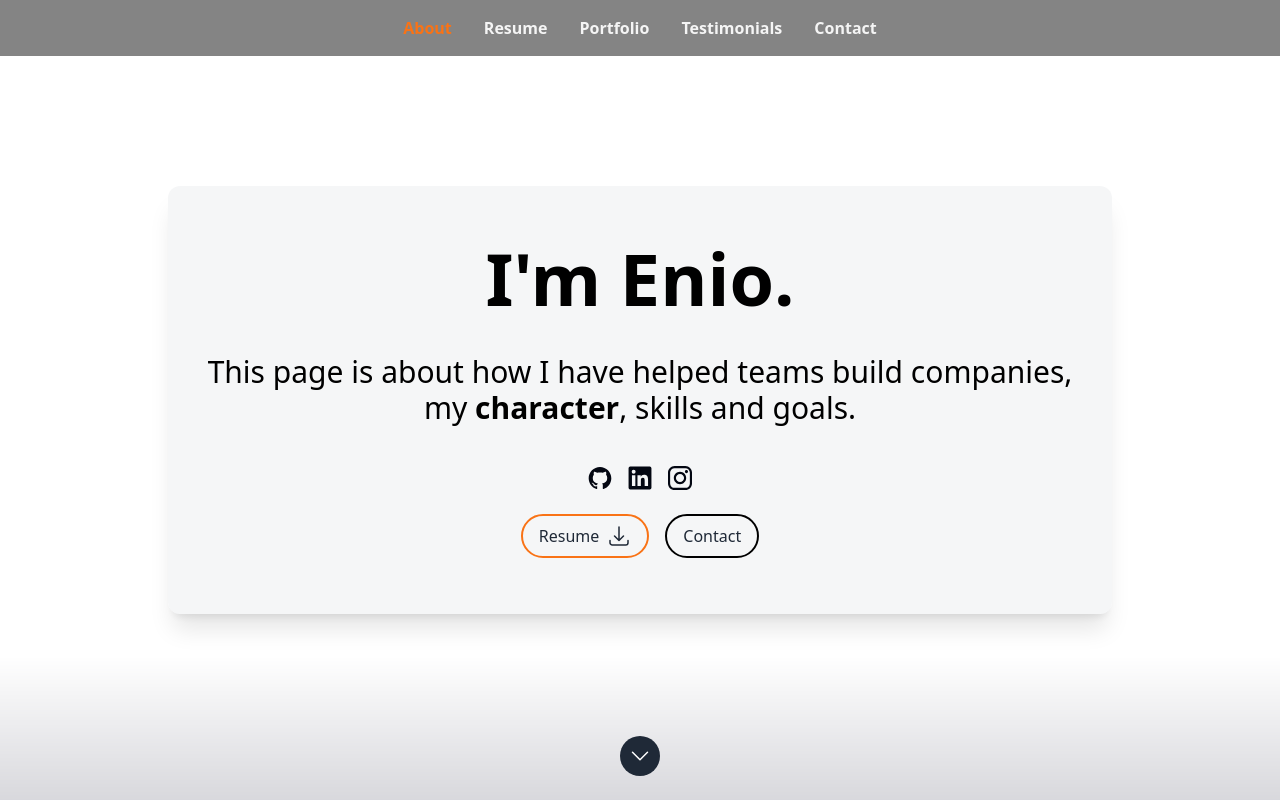
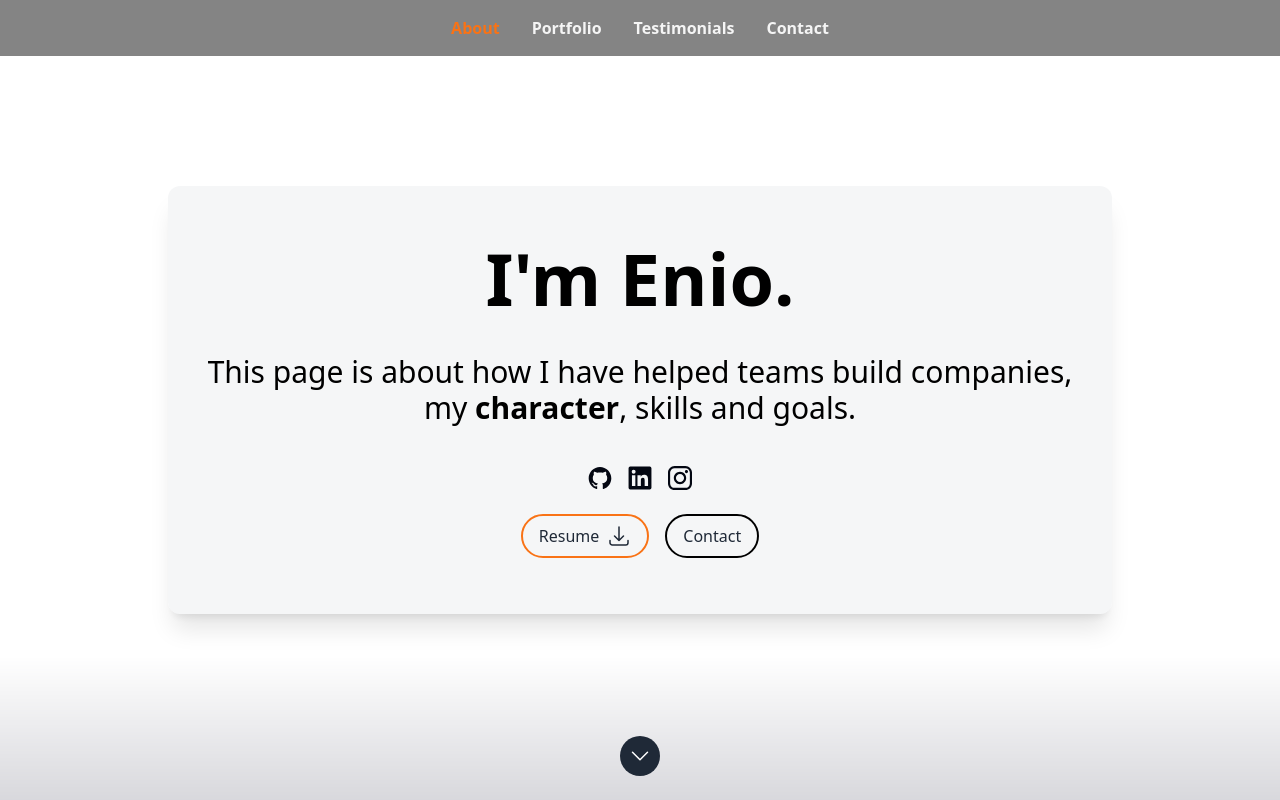
Before and after one commit to borgesenioc/react-resume-enio, a Next.js app: page / in a window 1280 px wide. Shown: the top 800 px of the page. Built offline with nearby package versions, Linux system fonts and the light colour scheme.

Commit message:
Update the header items

```diff
--- a/src/components/Sections/Header.tsx
+++ b/src/components/Sections/Header.tsx
@@ -12,7 +12,7 @@ export const headerID = 'headerNav';
 const Header: FC = memo(() => {
   const [currentSection, setCurrentSection] = useState<SectionId | null>(null);
   const navSections = useMemo(
-    () => [SectionId.About, SectionId.Resume, SectionId.Portfolio, SectionId.Testimonials, SectionId.Contact],
+    () => [SectionId.About, SectionId.Portfolio, SectionId.Testimonials, SectionId.Contact],
     [],
   );
 
--- a/src/data/data.tsx
+++ b/src/data/data.tsx
@@ -44,7 +44,6 @@ export const SectionId = {
   About: 'about',
   Contact: 'contact',
   Portfolio: 'portfolio',
-  Resume: 'resume',
   Skills: 'skills',
   Stats: 'stats',
   Testimonials: 'testimonials',
```
